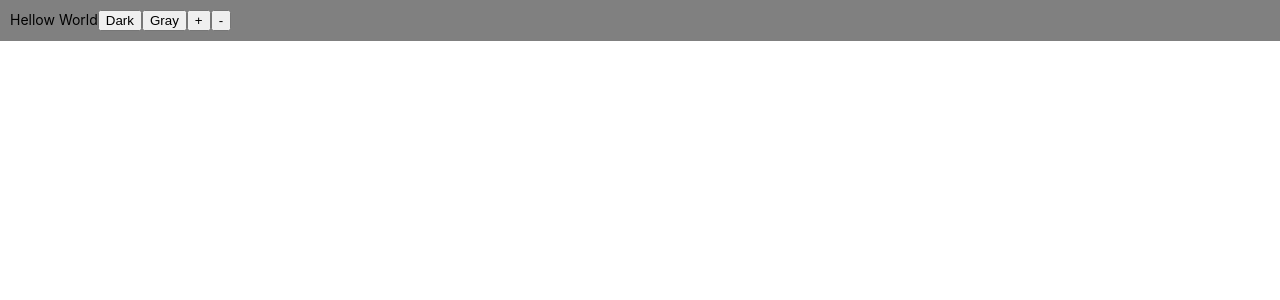
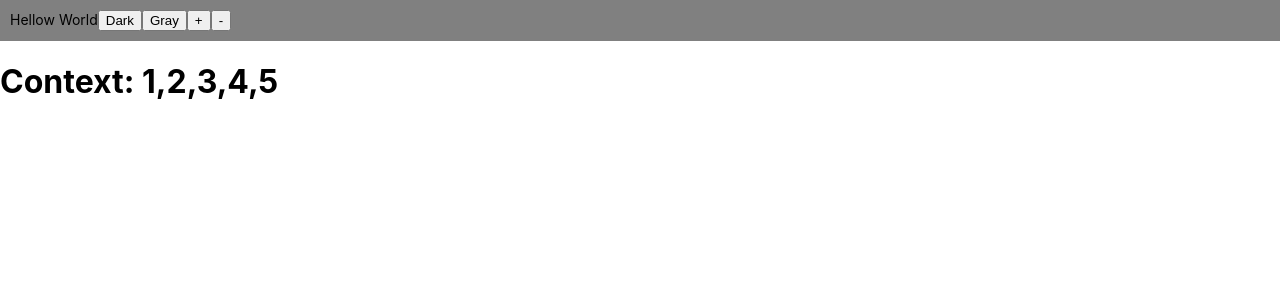
Before and after one commit to DaniilByrdin/React-Hooks, a React (Create React App) app: page / in a window 1280 px wide. Shown: the top 300 px of the page. Built offline with nearby package versions, Linux system fonts and the light colour scheme.

Commit message:
useContext

```diff
--- a/src/App.js
+++ b/src/App.js
@@ -1,28 +1,24 @@
 import React from 'react';
-import { useState } from 'react';
+import  { UseState }  from './useState/usetState';
+import { UseContext } from './useContext/useContext'
 
 import './App.css';
 
+const initContext = {
+  data: [ 1, 2, 3, 4, 5 ]
+}
+
+export const MyContext = React.createContext();
+
 const App = () => {
-
-  let [ colorTheme, setStateColor ]  = useState('Gray')
-  let [ size, setSize ]  = useState( 14 )
-
-  let color = colorTheme === 'black' ? 'white' : 'black'
   return (
-    <div style={ {
-      padding: 10,
-      backgroundColor: colorTheme,
-      fontSize: size,
-      color: color,
-    } } >
-      Hellow World
-      <button onClick={ () => setStateColor('black') }> Dark </button>
-      <button onClick={ () => setStateColor('gray') }> Gray </button>
-      <button onClick={ () => setSize( prev => prev + 2 ) }> + </button>
-      <button onClick={ () => setSize( prev => prev - 2 ) }> - </button>
-    </div>
-  );
+    <MyContext.Provider value={ initContext.data }>
+      <div>
+        <UseState />
+        <UseContext />
+      </div>
+    </MyContext.Provider>
+  )
 }
 
 export default App;
--- /dev/null
+++ b/src/useContext/useContext.jsx
@@ -0,0 +1,10 @@
+import React from "react";
+import { MyContext } from '../App'
+
+export const UseContext = (props) => {
+    return (
+        <MyContext.Consumer>
+            { value =>  ( <h1>{ `Context: ${ value }`}</h1> ) }
+        </MyContext.Consumer>
+    )
+}
--- /dev/null
+++ b/src/useState/usetState.jsx
@@ -0,0 +1,25 @@
+import React from "react"
+import { useState } from "react"
+
+
+export const UseState = () => {
+
+    let [ colorTheme, setStateColor ]  = useState('Gray')
+    let [ size, setSize ]  = useState( 14 )
+
+    let color = colorTheme === 'black' ? 'white' : 'black'
+    return (
+      <div style={ {
+        padding: 10,
+        backgroundColor: colorTheme,
+        fontSize: size,
+        color: color,
+      } } >
+        Hellow World
+        <button onClick={ () => setStateColor('black') }> Dark </button>
+        <button onClick={ () => setStateColor('gray') }> Gray </button>
+        <button onClick={ () => setSize( prev => prev + 2 ) }> + </button>
+        <button onClick={ () => setSize( prev => prev - 2 ) }> - </button>
+      </div>
+    );
+  }
```
